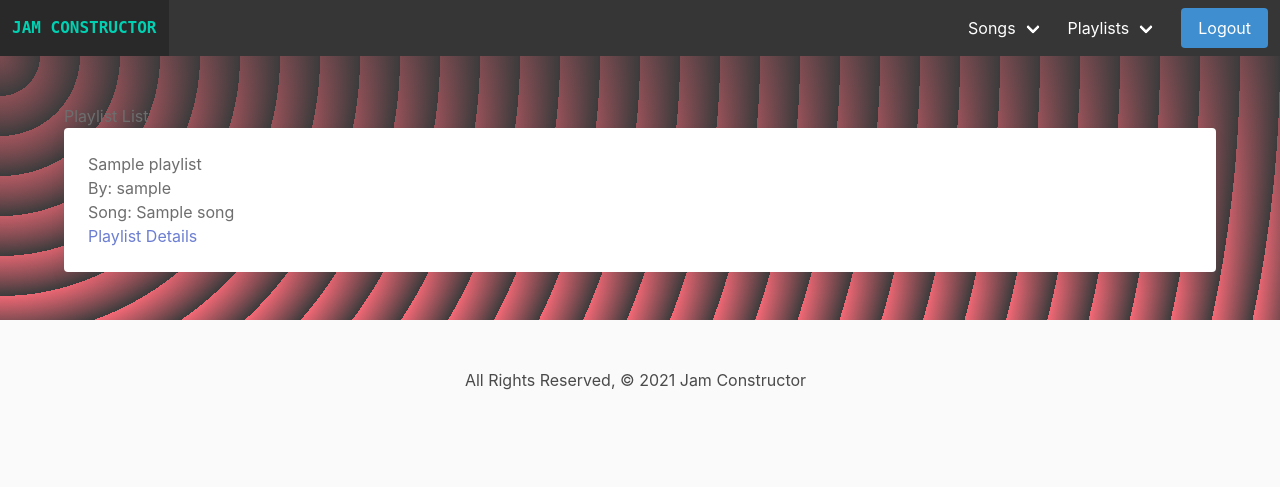
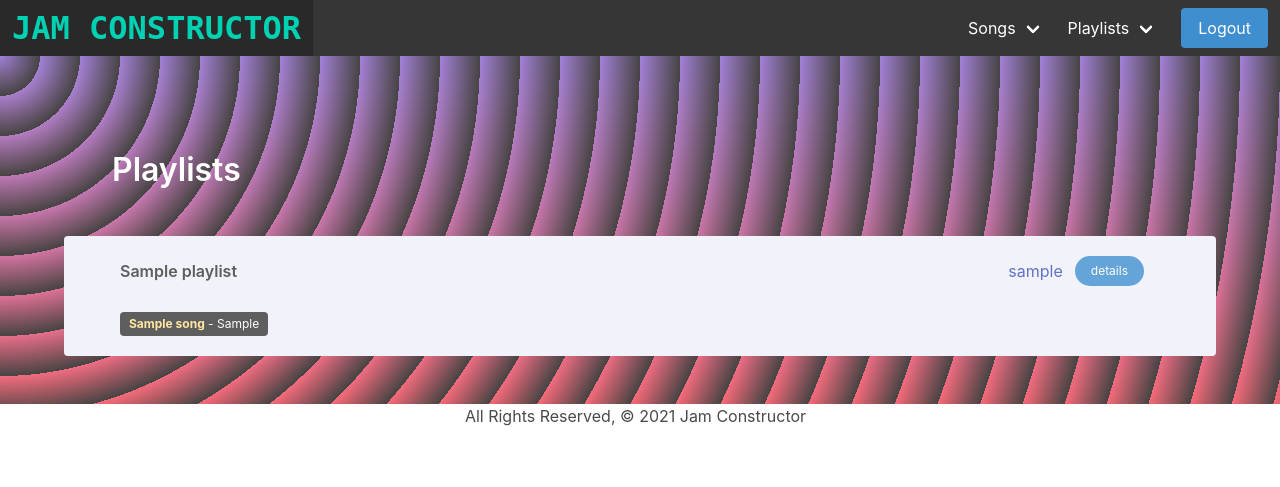
Before and after one commit to andrewpaparella/Jam_Constructor, a Django app: page /playlists/ in a window 1280 px wide. Shown: the top 487 px of the page. Run offline with Django 3.2, Linux system fonts and the light colour scheme; a user stored in the database is signed in; tables that the repository leaves empty hold one stand-in row (values such as "Sample post").

Commit message:
styles playlist index and song index

```diff
--- a/main_app/templates/base.html
+++ b/main_app/templates/base.html
@@ -22,7 +22,7 @@
       >
         <div class="navbar-brand">
           <a href="{% url 'home' %}" class="navbar-item">
-            <strong class="has-text-primary is-family-monospace"
+            <strong class="title has-text-primary is-family-monospace"
               >JAM CONSTRUCTOR</strong
             >
           </a>
@@ -81,18 +81,23 @@
       </nav>
     </header>
 
-    <div class="section" style="background-color: #0b0b0c;
-    opacity: 0.8;
-    background-image: repeating-radial-gradient(
-        circle at 0 0,
-        transparent 0,
-        #0b0b0c 40px
-      ),
-      repeating-linear-gradient(#f7455655, #f74556);">
+    <div
+      class="section"
+      style="
+        background-color: #4e4eea;
+        opacity: 0.8;
+        background-image: repeating-radial-gradient(
+            circle at 0 0,
+            transparent 0,
+            #191616 40px
+          ),
+          repeating-linear-gradient(#fb8b9755, #f74556);
+      "
+    >
       <main class="container">{% block content %} {% endblock %}</main>
     </div>
 
-    <footer class="footer">
+    <footer>
       <div class="content has-text-centered">
         <p class="right">
           All Rights Reserved, &copy; 2021 Jam Constructor &nbsp;
--- a/main_app/templates/home.html
+++ b/main_app/templates/home.html
@@ -10,7 +10,7 @@
                     </figure>
                 </div>
                 <div class="level-item">
-                    <span> Welcome To The Jam Constructor </span>
+                    <span class="title has-text-white"> Welcome To The Jam Constructor </span>
                 </div>
                 <div class="level-item">
                     <figure class="image is-236x190">
--- a/main_app/templates/main_app/song_form.html
+++ b/main_app/templates/main_app/song_form.html
@@ -1,9 +1,9 @@
 {% extends 'base.html' %} {% block content %}
 <div class="block">
-  <div class="hero is-primary">
+  <div class="hero">
     <div class="hero-body">
-      <h1 class="title">Add Song</h1>
-      <p class="subtitle">Add any song you like!</p>
+      <h1 class="title has-text-white">Add Song</h1>
+      <p class="subtitle has-text-white">Add any song you like!</p>
     </div>
   </div>
 </div>
--- a/main_app/templates/playlists/index.html
+++ b/main_app/templates/playlists/index.html
@@ -1,20 +1,43 @@
-{% extends 'base.html' %}
-{% block content %}
-
-<h1>Playlist List</h1>
+{% extends 'base.html' %} {% block content %}
+<div class="hero">
+  <div class="hero-body">
+    <h1 class="title has-text-white">Playlists</h1>
+  </div>
+</div>
 
 {% for playlist in playlists %}
-    <div class="card">
-        <div class="card-content">
-            <span class="card-title">{{ playlist.title }}</span>
-            <p>By: {{ playlist.user.username }}</p>
-            {% for song in playlist.song.all %}
-            <p>Song: {{ song.name }}</p>
-            {% endfor %}
-            <a href="{% url 'playlists_details' playlist.id %}">Playlist Details</a>
+<div class="notification is-link is-light">
+  <div class="container is-fluid">
+    <div class="content">
+      <div class="level">
+        <div class="level-left">
+          <div class="level-item">
+            <span class="title is-6 has-text-dark">{{ playlist.title }}</span>
+          </div>
         </div>
+        <div class="level-right">
+          <div class="level-item">
+            <p>{{ playlist.user.username }}</p>
+          </div>
+          <div class="level-item">
+            <a
+              href="{% url 'playlists_details' playlist.id %}"
+              class="is-pulled-right button is-info is-small is-rounded"
+              >details</a
+            >
+          </div>
+        </div>
+      </div>
+
+      {% for song in playlist.song.all %}
+      <div class="tag is-dark">
+        <p>
+          <strong class="has-text-warning">{{ song.name }}</strong> - {{song.artist}}
+        </p>
+      </div>
+
+      {% endfor %}
     </div>
-  </a>
-{% endfor %}
-
-{% endblock %}
+  </div>
+</div>
+{% endfor %} {% endblock %}
```
Also changed, not shown: main_app/templates/main_app/playlist_form.html (+5 -5 lines), main_app/templates/playlists/details.html (+18 -14 lines), main_app/templates/songs/details.html (+6 -3 lines), main_app/templates/songs/index.html (+24 -12 lines).
